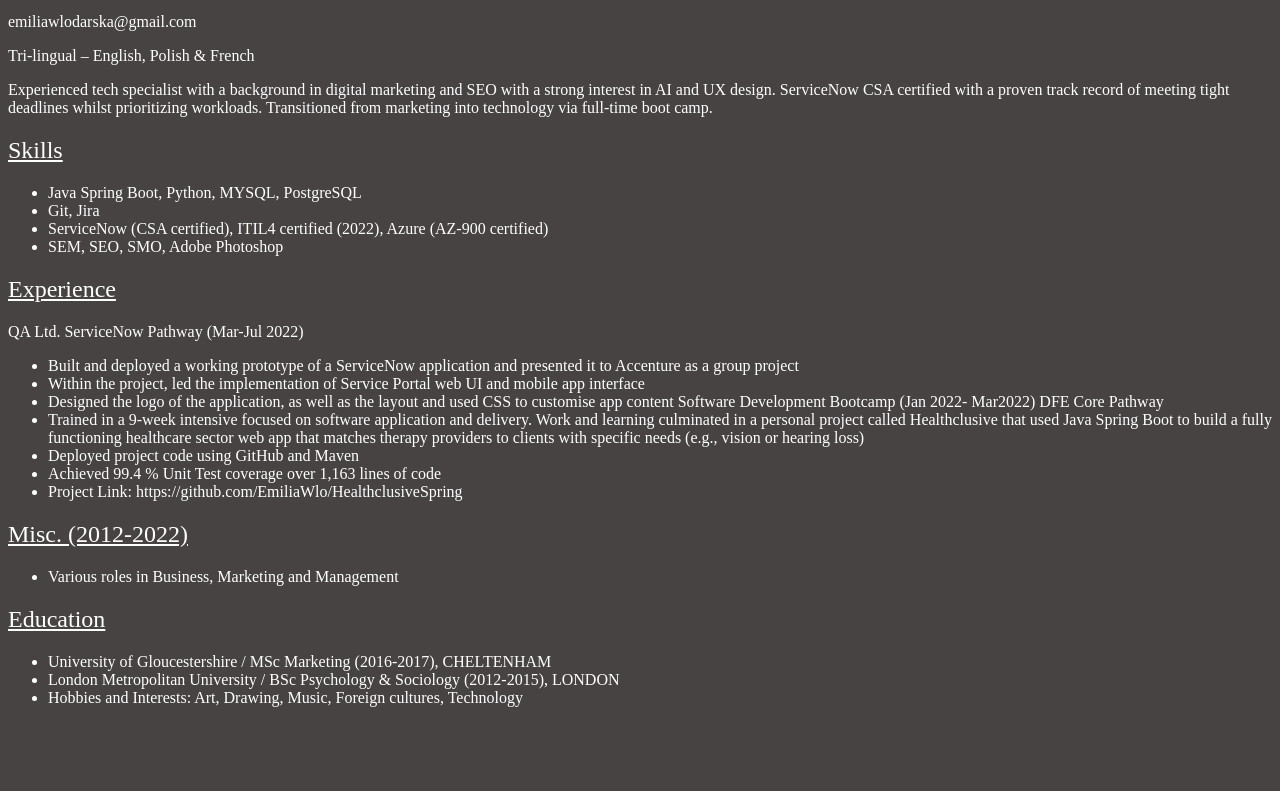
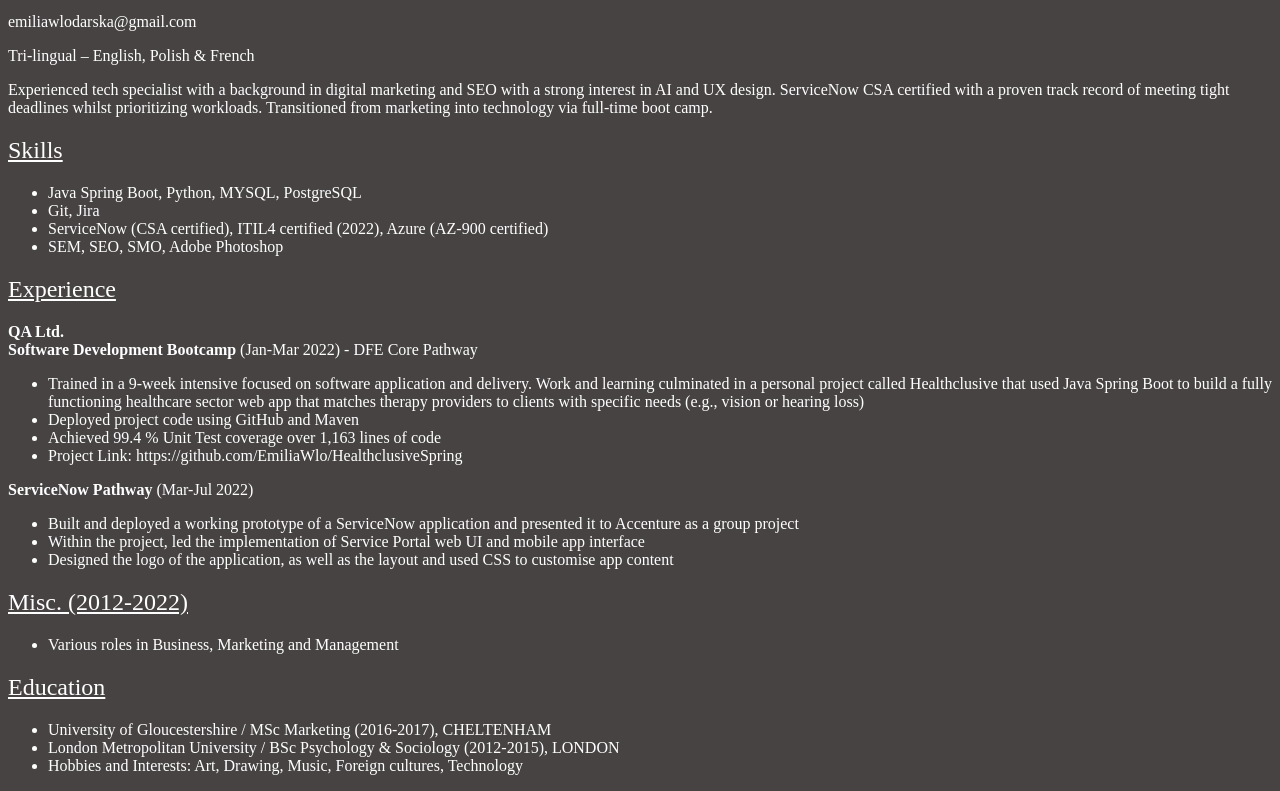
Before and after one commit to EmiliaWlo/EmiliaWlo.github.io, a plain HTML site: page index.html in a window 1280 px wide. Shown: the part 87-878 px from the top of the page. Before the commit the page ends 810 px from the top, so only its background shows below. Drawn offline with Linux system fonts and the light colour scheme; a web font is replaced by a local one.

Commit message:
Refactored experience section
Reordered and styled experience section

```diff
--- a/index.html
+++ b/index.html
@@ -34,14 +34,9 @@
         <li> SEM, SEO, SMO, Adobe Photoshop</li>
     </ul>
     <h2> Experience</h2>
-    <div> QA Ltd.
-        ServiceNow Pathway (Mar-Jul 2022)</div>
+    <div><b> QA Ltd.</b></div>
+    <div><b> Software Development Bootcamp </b> (Jan-Mar 2022) - DFE Core Pathway</div>
     <ul>
-        <li>Built and deployed a working prototype of a ServiceNow application and presented it to Accenture as a
-            group project</li>
-        <li>Within the project, led the implementation of Service Portal web UI and mobile app interface </li>
-        <li>Designed the logo of the application, as well as the layout and used CSS to customise app content
-            Software Development Bootcamp (Jan 2022- Mar2022) DFE Core Pathway </li>
         <li>Trained in a 9-week intensive focused on software application and delivery. Work and learning culminated
             in a personal project called Healthclusive that used Java Spring Boot to build a fully functioning
             healthcare
@@ -50,6 +45,14 @@
         <li>Deployed project code using GitHub and Maven </li>
         <li> Achieved 99.4 % Unit Test coverage over 1,163 lines of code </li>
         <li> Project Link: https://github.com/EmiliaWlo/HealthclusiveSpring </li>
+    </ul>
+    <div><b> ServiceNow Pathway </b> (Mar-Jul 2022)</div>
+    <ul>
+        <li>Built and deployed a working prototype of a ServiceNow application and presented it to Accenture as a
+            group project</li>
+        <li>Within the project, led the implementation of Service Portal web UI and mobile app interface </li>
+        <li>Designed the logo of the application, as well as the layout and used CSS to customise app content
+        </li>
     </ul>
     <h2>Misc. (2012-2022)</h2>
     <ul>
```
